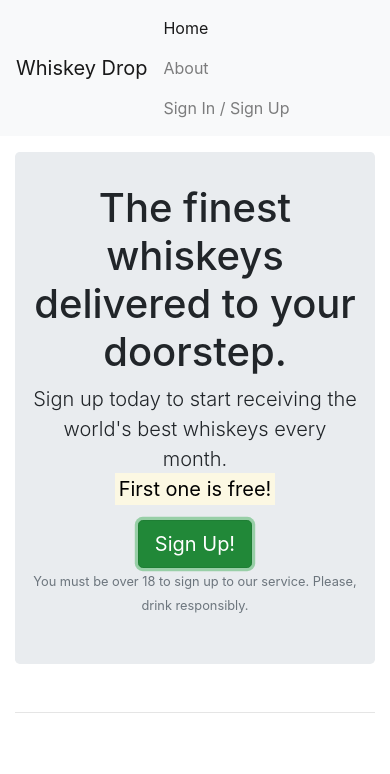
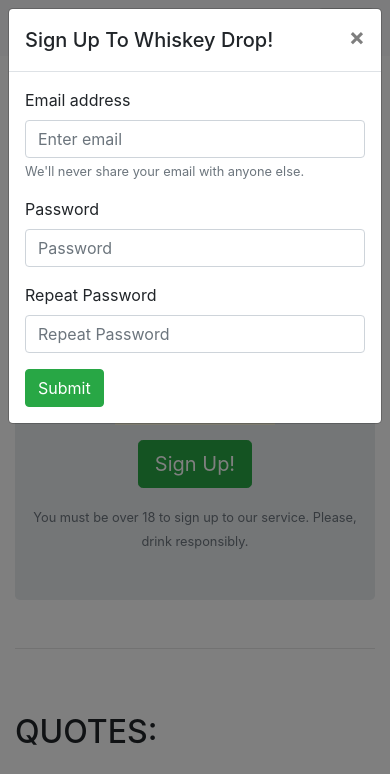
Before and after one commit to ShaunWard/Bootstrap-installation-file, a plain HTML site: page index.html in a window 390 px wide. Both pictures are taken after a click on the button "Sign Up!". Shown: the top 774 px of the page. Drawn offline with nearby package versions, Linux system fonts and the light colour scheme.

Commit message:
final version

```diff
--- a/index.html
+++ b/index.html
@@ -23,20 +23,54 @@
       crossorigin="anonymous"
     ></script>
   </head>
+
   <body>
-    <nav class="navbar navbar-light bg-light navbar-expand-sm">
-      <a href="/" class="navbar-brand">Whiskey Drop</a>
+    <nav class="navbar navbar-light navbar-expand-sm bg-light">
+      <a href="/" class="navbar-brand"> Whiskey Drop</a>
+
+      <button
+        class="navbar-toggler ml-auto"
+        type="button"
+        data-toggle="collapse"
+        data-target="#navbarNavDropdown"
+        aria-controls="navbarNavDropdown"
+        aria-expanded="false"
+        aria-label="Toggle navigation"
+      >
+        <span class="navbar-toggler-icon"></span>
+      </button>
+
+      <div class="collapse navbar-collapse" id="navbarNavDropdown">
         <ul class="navbar-nav mr-auto">
           <li class="active nav-item mr-2">
-          <a href="/" class="nav-link">Home</a>
+            <a class="nav-link" href="/">Home</a>
           </li>
-        <li class="nav-item mr-2">
-          <a href="/about" class="nav-link">About</a>
+          <li class="nav-item mr-2"><a class="nav-link" href="">About</a></li>
+          <li class="nav-item dropdown">
+            <a
+              class="nav-link dropdown-toggle"
+              href="#"
+              id="navbarDropdownMenuLink"
+              role="button"
+              data-toggle="dropdown"
+              aria-haspopup="true"
+              aria-expanded="false"
+            >
+              Whiskeys
+            </a>
+            <div class="dropdown-menu" aria-labelledby="navbarDropdownMenuLink">
+              <a class="dropdown-item" href="#">Irish</a>
+              <a class="dropdown-item" href="#">Scotch</a>
+              <a class="dropdown-item" href="#">Japanese</a>
+              <a class="dropdown-item" href="#">American</a>
+            </div>
           </li>
+
           <li class="nav-item mr-2 d-block d-sm-none">
-          <a href="/login" class="nav-link">Sign In / Sign Up</a>
+            <a class="nav-link" href="">Sign In / Sign Up</a>
           </li>
         </ul>
+      </div>
       <div class="d-none d-md-block">
         <p class="navbar-text my-auto mr-2">
           <i>Great whiskey delivered to your door!</i>
@@ -48,7 +82,8 @@
       <div class="row d-none d-sm-block">
         <div class="col-12">
           <div class="alert alert-warning">
-                    <strong>Sale Now On</strong> We've got a sale on. Get a 12-month subscription for the price of 6!
+            <strong>Sale Now On</strong> We've got a sale on. Get a 12-month
+            subscription for the price of 6!
             <a href="/"> See here for details!</a>
           </div>
         </div>
@@ -64,7 +99,15 @@
               <span class="d-inline d-sm-none"><br /></span>
               <strong><mark>First one is free!</mark></strong>
             </p>
-            <button class="btn btn-success btn-lg">Sign Up!</button>
+            <p>
+              <button
+                class="btn btn-lg btn-success"
+                data-toggle="modal"
+                data-target="#signUpModal"
+              >
+                Sign Up!
+              </button>
+            </p>
             <p class="text-muted">
               <small
                 >You must be over 18 to sign up to our service. Please, drink
@@ -139,7 +182,10 @@
         <div class="row">
           <div class="col-12 col-md-6 col-lg-4">
             <div class="feature">
-              <h3><i class="fas fa-gift d-none d-sm-inline"></i> Feature 1 <span class="badge badge-success">NEW!</span></h3>
+              <h3>
+                <i class="fas fa-gift d-none d-sm-inline"></i> Feature 1
+                <span class="badge badge-success">NEW!</span>
+              </h3>
               <p>
                 Lorem ipsum dolor sit amet, consectetur adipiscing elit, sed do
                 eiusmod tempor incididunt ut labore et dolore magna aliqua. Ut
@@ -151,7 +197,9 @@
           </div>
           <div class="col-12 col-md-6 col-lg-4">
             <div class="feature">
-              <h3><i class="fas fa-credit-card d-none d-sm-inline"></i> Feature 2</h3>
+              <h3>
+                <i class="fas fa-credit-card d-none d-sm-inline"></i> Feature 2
+              </h3>
               <p>
                 Lorem ipsum dolor sit amet, consectetur adipiscing elit, sed do
                 eiusmod tempor incididunt ut labore et dolore magna aliqua. Ut
@@ -163,7 +211,9 @@
           </div>
           <div class="col-12 d-md-none d-lg-block col-lg-4">
             <div class="feature">
-              <h3><i class="fas fa-times-circle d-none d-sm-inline"></i> Feature 3</h3>
+              <h3>
+                <i class="fas fa-times-circle d-none d-sm-inline"></i> Feature 3
+              </h3>
               <p>
                 Lorem ipsum dolor sit amet, consectetur adipiscing elit, sed do
                 eiusmod tempor incididunt ut labore et dolore magna aliqua. Ut
@@ -208,5 +258,74 @@
         </table>
       </section>
     </article>
+    <div class="modal" tabindex="-1" role="dialog" id="signUpModal">
+      <div class="modal-dialog" role="document">
+        <div class="modal-content">
+          <div class="modal-header">
+            <h5 class="modal-title">Sign Up To Whiskey Drop!</h5>
+            <button
+              type="button"
+              class="close"
+              data-dismiss="modal"
+              aria-label="Close"
+            >
+              <span aria-hidden="true">&times;</span>
+            </button>
+          </div>
+          <div class="modal-body">
+            <form>
+              <div class="form-group">
+                <label for="exampleInputEmail1">Email address</label>
+                <input
+                  type="email"
+                  class="form-control"
+                  id="exampleInputEmail1"
+                  aria-describedby="emailHelp"
+                  placeholder="Enter email"
+                />
+                <small id="emailHelp" class="form-text text-muted"
+                  >We'll never share your email with anyone else.</small
+                >
+              </div>
+              <div class="form-group">
+                <label for="password">Password</label>
+                <input
+                  type="password"
+                  class="form-control"
+                  id="password"
+                  placeholder="Password"
+                />
+              </div>
+              <div class="form-group">
+                <label for="repeatPassword">Repeat Password</label>
+                <input
+                  type="password"
+                  class="form-control"
+                  id="repeatPassword"
+                  placeholder="Repeat Password"
+                />
+              </div>
+              <button type="submit" class="btn btn-success">Submit</button>
+            </form>
+          </div>
+        </div>
+      </div>
+    </div>
+
+    <script
+      src="https://code.jquery.com/jquery-3.3.1.slim.min.js"
+      integrity="sha384-q8i/X+965DzO0rT7abK41JStQIAqVgRVzpbzo5smXKp4YfRvH+8abtTE1Pi6jizo"
+      crossorigin="anonymous"
+    ></script>
+    <script
+      src="https://cdnjs.cloudflare.com/ajax/libs/popper.js/1.14.3/umd/popper.min.js"
+      integrity="sha384-ZMP7rVo3mIykV+2+9J3UJ46jBk0WLaUAdn689aCwoqbBJiSnjAK/l8WvCWPIPm49"
+      crossorigin="anonymous"
+    ></script>
+    <script
+      src="https://stackpath.bootstrapcdn.com/bootstrap/4.1.3/js/bootstrap.min.js"
+      integrity="sha384-ChfqqxuZUCnJSK3+MXmPNIyE6ZbWh2IMqE241rYiqJxyMiZ6OW/JmZQ5stwEULTy"
+      crossorigin="anonymous"
+    ></script>
   </body>
 </html>
```
Also changed, not shown: images/girl-image.png (added), images/guy-image.png (added). Lines whose indentation alone changed are shown as unchanged.
